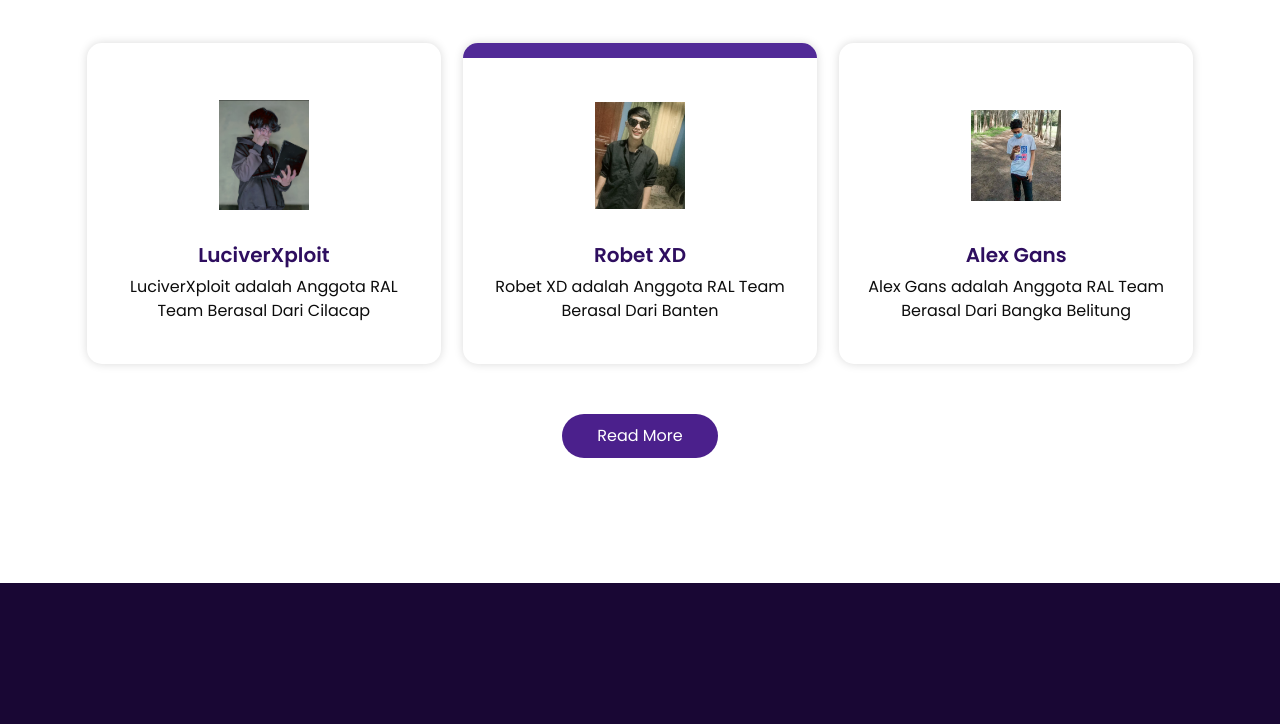
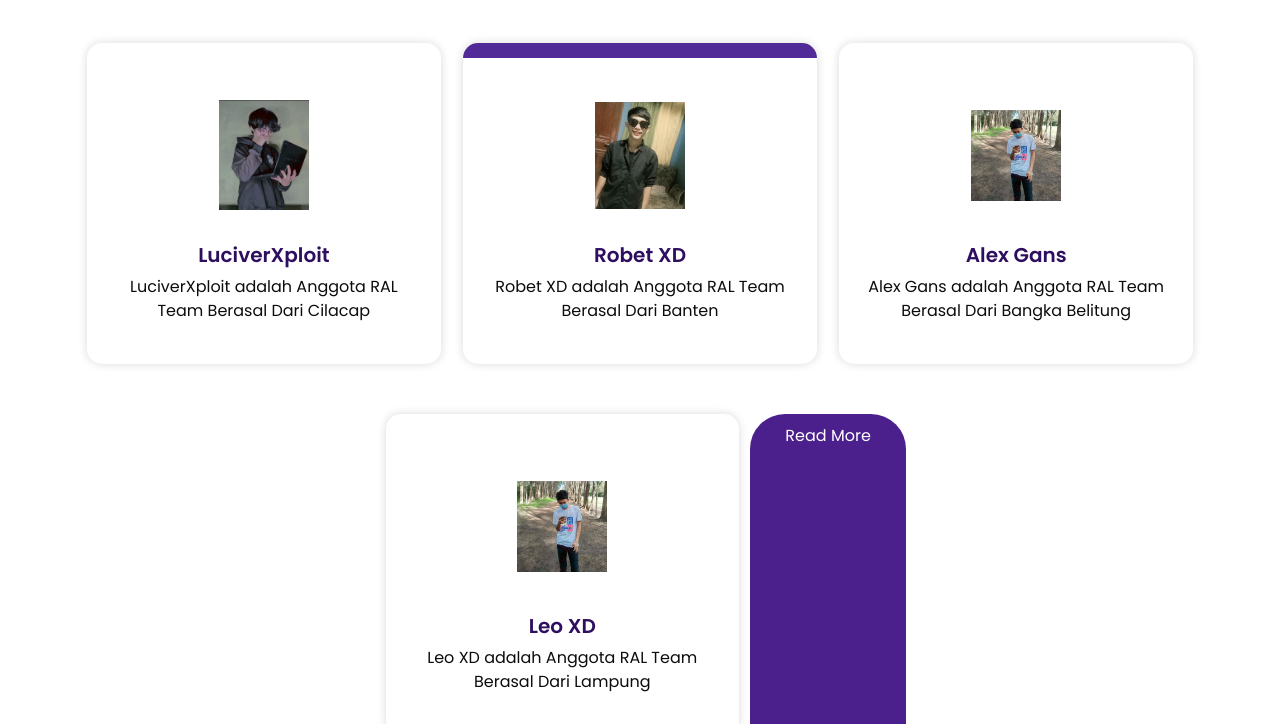
Before and after one commit to LuciverXploit/RAL-Cyber-Team, a plain HTML site: page service.html in a window 1280 px wide. Shown: the part 226-950 px from the top of the page. Drawn offline with nearby package versions, Linux system fonts and the light colour scheme.

Commit message:
Update service.html
Signed-off-by: Ari Marshello MXC <141313228+LuciverXploit@users.noreply.github.com>

```diff
--- a/service.html
+++ b/service.html
@@ -125,6 +125,19 @@
             </p>
           </div>
         </div>
+        <div class="box">
+          <div class="img-box">
+            <img src="images/s3.png" class="img1" alt="">
+          </div>
+          <div class="detail-box">
+            <h5>
+              Leo XD
+            </h5>
+            <p>
+              Leo XD adalah Anggota RAL Team Berasal Dari Lampung
+            </p>
+          </div>
+        </div>
       <div class="btn-box">
         <a href="">
           Read More
```
